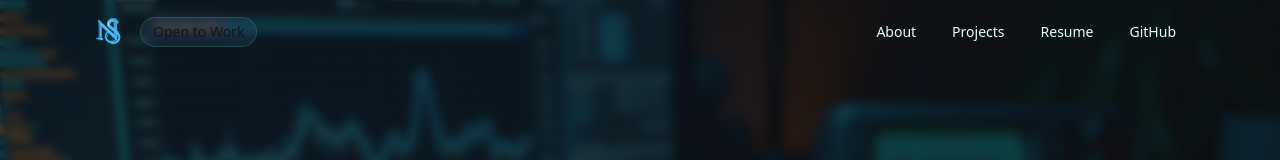
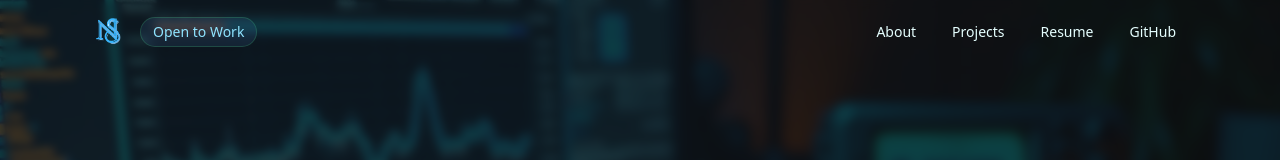
Before and after one commit to nikita-sinhaa/Portfolio1, a React (Vite) app: page / in a window 1280 px wide. Shown: the top 160 px of the page. Built offline with nearby package versions, Linux system fonts and the light colour scheme.

Commit message:
Update Navigation.tsx

```diff
--- a/src/components/Navigation.tsx
+++ b/src/components/Navigation.tsx
@@ -66,7 +66,7 @@ const Navigation = () => {
                   className="h-10 w-10 object-contain"
                 />
               </button>
-              <span className="text-sm font-medium text-[#0e1720] bg-blue-400/10 px-3 py-1 rounded-full border border-green-400/20">
+              <span className="text-sm font-medium text-[#8fe4ff] bg-blue-400/10 px-3 py-1 rounded-full border border-green-400/20">
                 Open to Work
               </span>
             </div>
```
